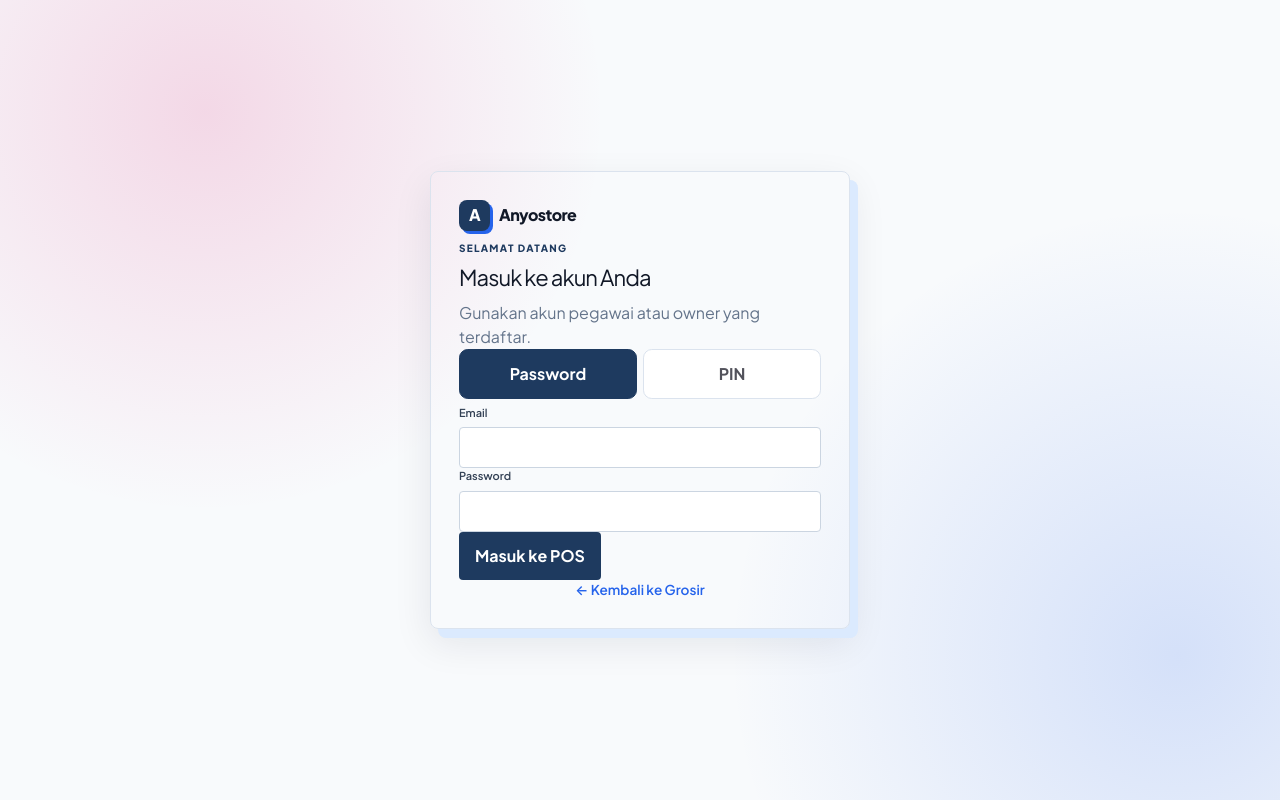
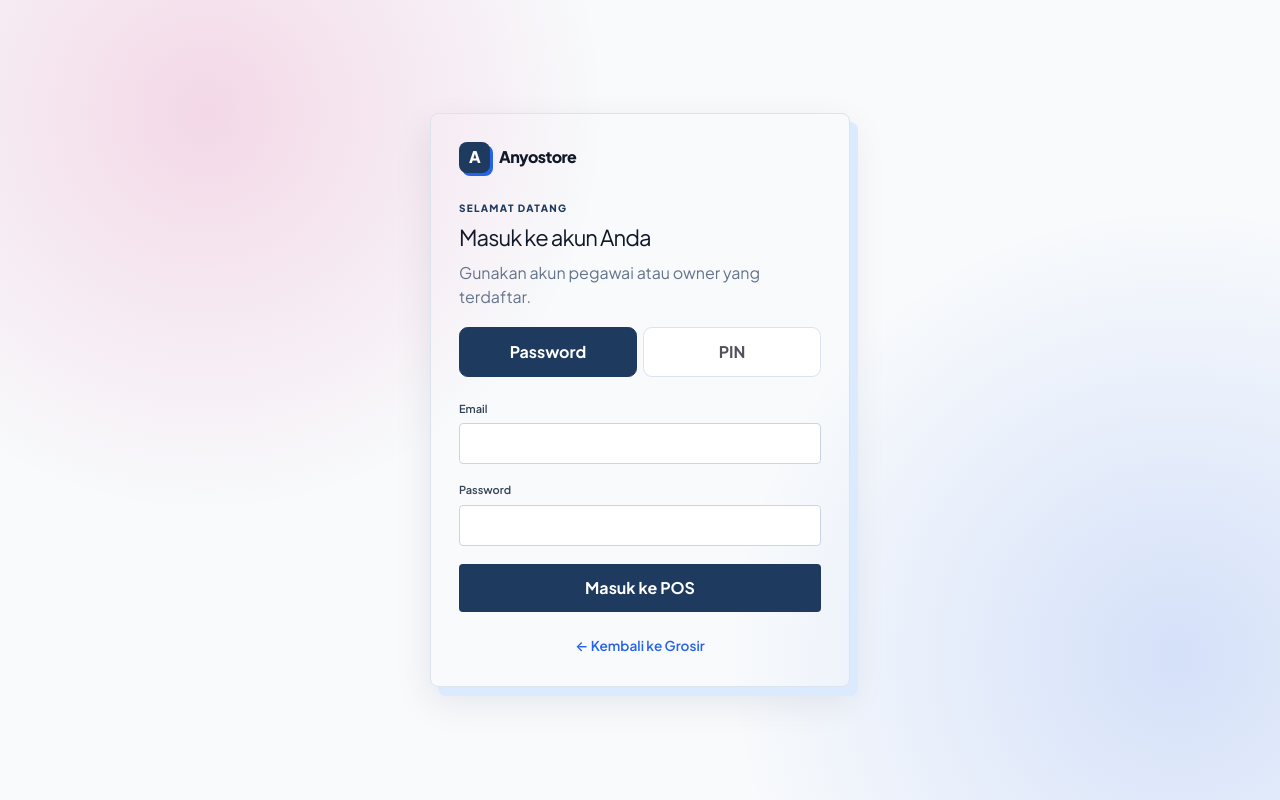
Before and after one commit to miftahulfauzan/anyostore-pos, a Next.js app in the folder frontend/: page /login in a window 1280 px wide. Built offline with nearby package versions, Linux system fonts and the light colour scheme; no server answers.

Commit message:
fix: halaman login — jarak antar elemen + tombol center
.login kini display:grid sehingga gap 18px berlaku (tombol tidak lagi
mepet ke password); tombol Masuk ke POS dibuat full-width; link
Kembali ke Grosir diberi jarak bawah tambahan.

```diff
--- a/frontend/app/globals.css
+++ b/frontend/app/globals.css
@@ -698,6 +698,7 @@ a, .photo-upload { color:var(--expressive-secondary); }
   box-shadow: 3px 3px 0 #2563eb;
 }
 .login {
+  display: grid;
   width: min(100%, 420px);
   justify-self: center;
   gap: 18px;
@@ -709,7 +710,7 @@ a, .photo-upload { color:var(--expressive-secondary); }
 .login h2 { margin: 5px 0 7px; font-size: 22px; letter-spacing: -.04em; }
 .login label { color: #334155; font-size: 11px; }
 .login input { border-radius: 4px; }
-.login button { min-height: 42px; border-radius: 4px; }
+.login button { width: 100%; min-height: 42px; border-radius: 4px; }
 .finance-metrics { grid-template-columns: repeat(3, minmax(0, 1fr)); }
 
 @media (max-width: 900px) {
--- a/frontend/app/login/page.js
+++ b/frontend/app/login/page.js
@@ -70,7 +70,7 @@ export default function LoginPage() {
         )}
         <button disabled={loading}>{loading ? 'Memproses…' : 'Masuk ke POS'}</button>
         {message && <p className="message" role="status">{message}</p>}
-        <p className="muted" style={{ fontSize: '.85rem', textAlign: 'center' }}><a href="/">← Kembali ke Grosir</a></p>
+        <p className="muted" style={{ fontSize: '.85rem', textAlign: 'center', marginTop: 6, paddingBottom: 2 }}><a href="/">← Kembali ke Grosir</a></p>
       </form>
     </main>
   );
```
